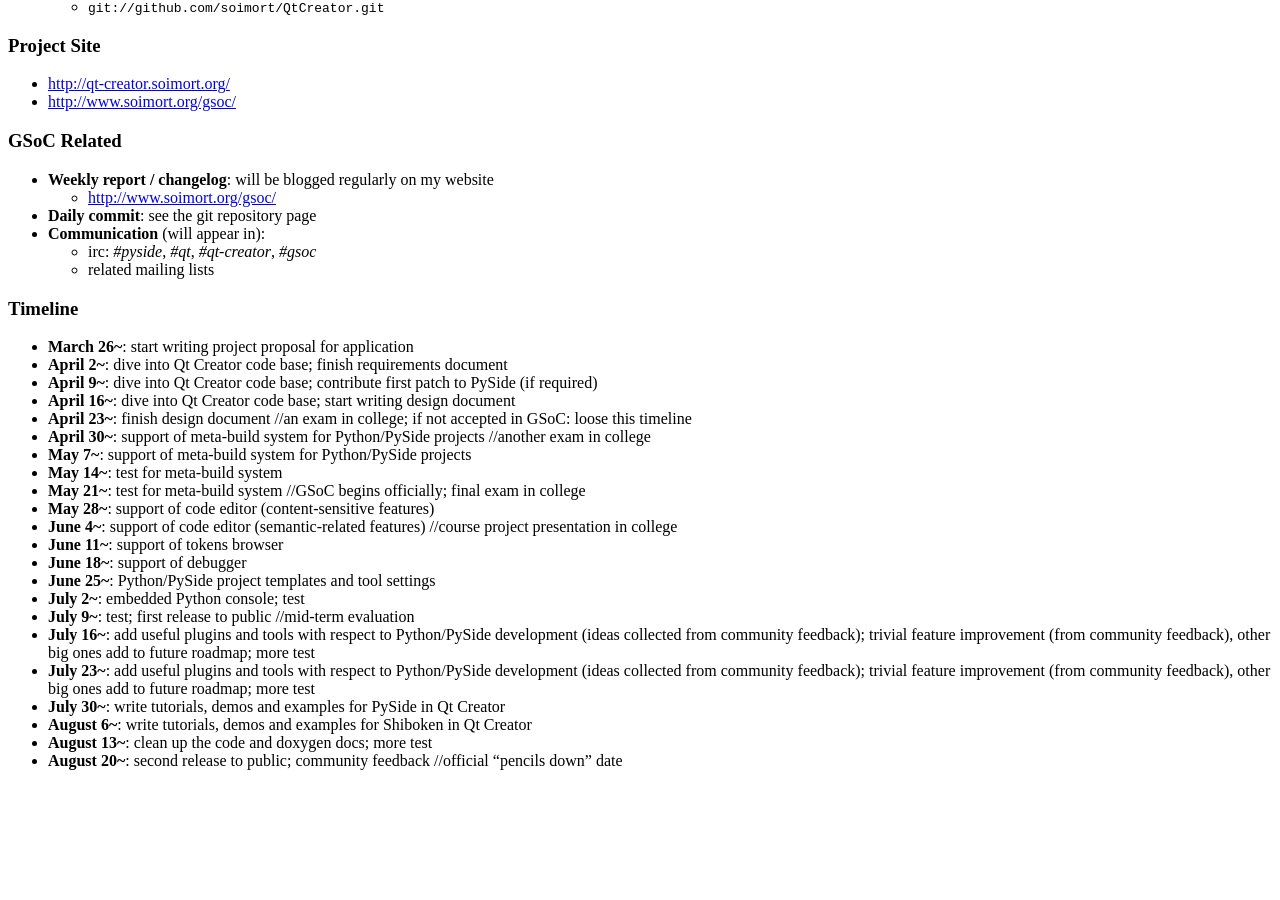
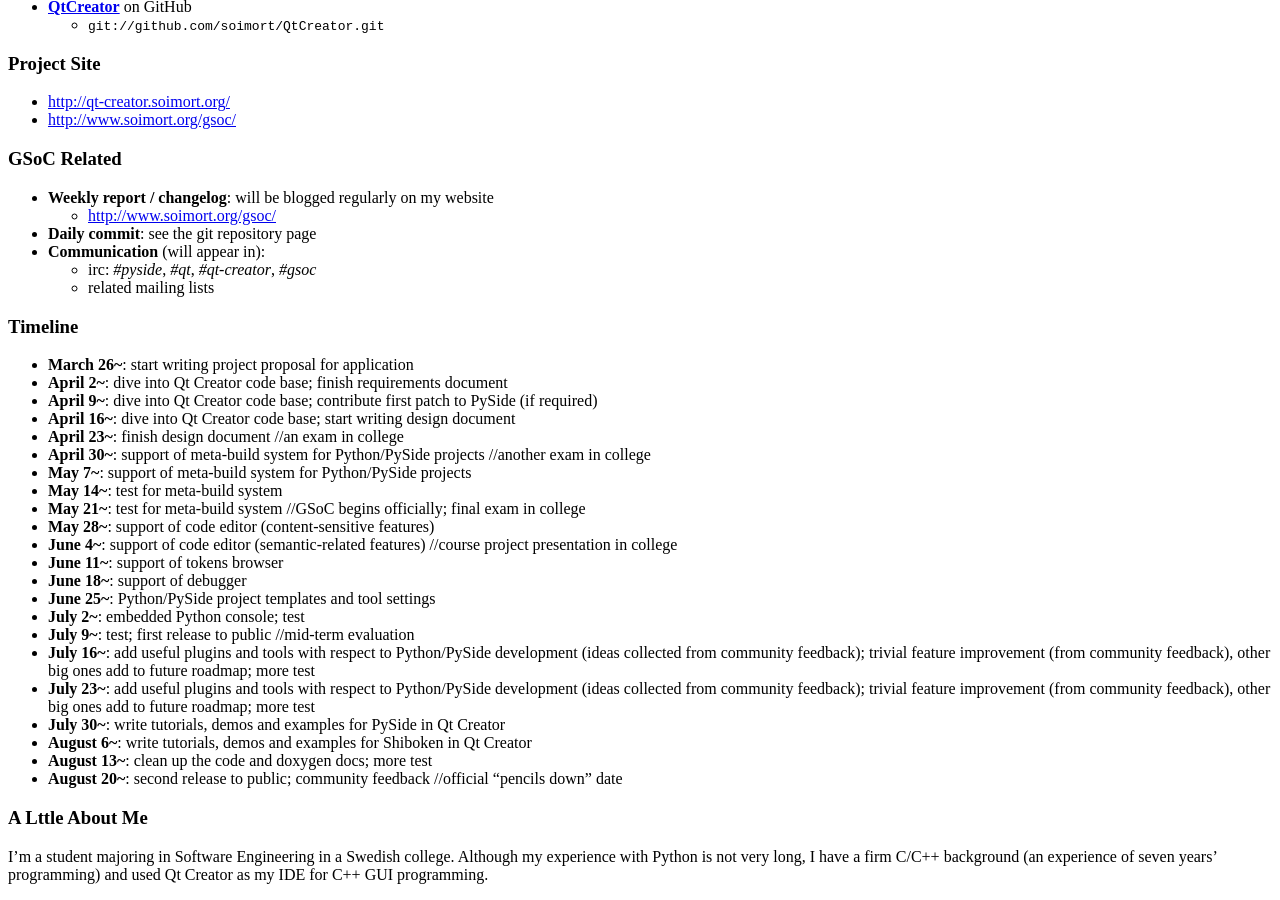
Before and after one commit to soimort/soimort.github.io, a Jekyll site: the page built from _posts/2012-03-29-gsoc.markdown, in a window 1280 px wide and 900 px high, scrolled down 2314 px. Built offline with Jekyll 4.4.1, drawn with Linux system fonts in a browser that asks for light colours; some web fonts are replaced; Markdown is read by kramdown in place of the engine named in the settings; before the commit the page ends 3100 px from its top, so only the background shows below that; some of the changed text lies outside the part shown.

Commit message:
Mar 29: updated GSoC proposal

```diff
--- a/_posts/2012-03-29-gsoc.markdown
+++ b/_posts/2012-03-29-gsoc.markdown
@@ -115,7 +116,7 @@
 * **April 2~**: dive into Qt Creator code base; finish requirements document
 * **April 9~**: dive into Qt Creator code base; contribute first patch to PySide (if required)
 * **April 16~**: dive into Qt Creator code base; start writing design document
-* **April 23~**: finish design document //an exam in college; if not accepted in GSoC: loose this timeline
+* **April 23~**: finish design document //an exam in college
 * **April 30~**: support of meta-build system for Python/PySide projects //another exam in college
 * **May 7~**: support of meta-build system for Python/PySide projects
 * **May 14~**: test for meta-build system
@@ -133,3 +134,7 @@
 * **August 6~**: write tutorials, demos and examples for Shiboken in Qt Creator
 * **August 13~**: clean up the code and doxygen docs; more test
 * **August 20~**: second release to public; community feedback //official "pencils down" date
+
+### A Lttle About Me
+
+I'm a student majoring in Software Engineering in a Swedish college. Although my experience with Python is not very long, I have a firm C/C++ background (an experience of seven years' programming) and used Qt Creator as my IDE for C++ GUI programming.
```
Also changed, not shown: other parts of _posts/2012-03-29-gsoc.markdown (+2 -1 lines).
